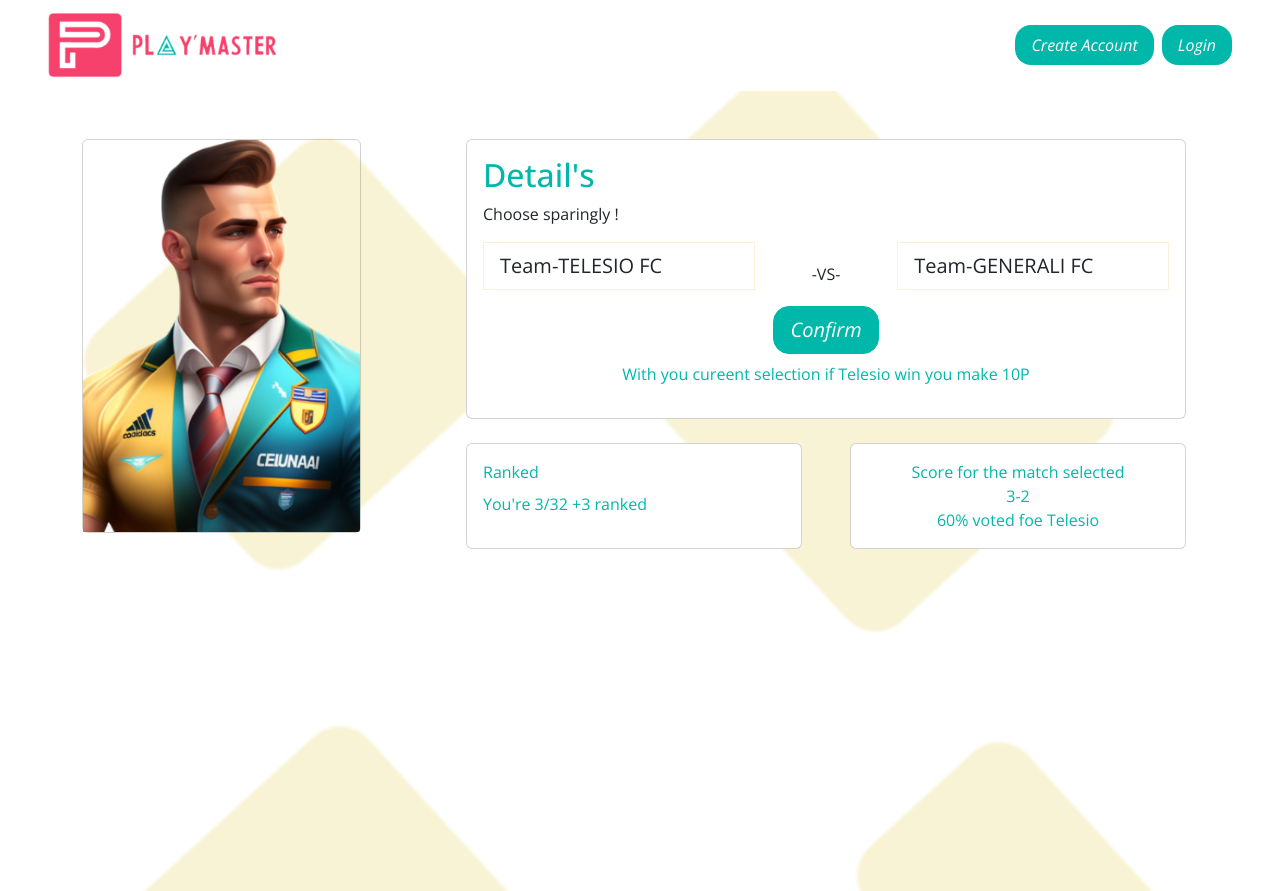
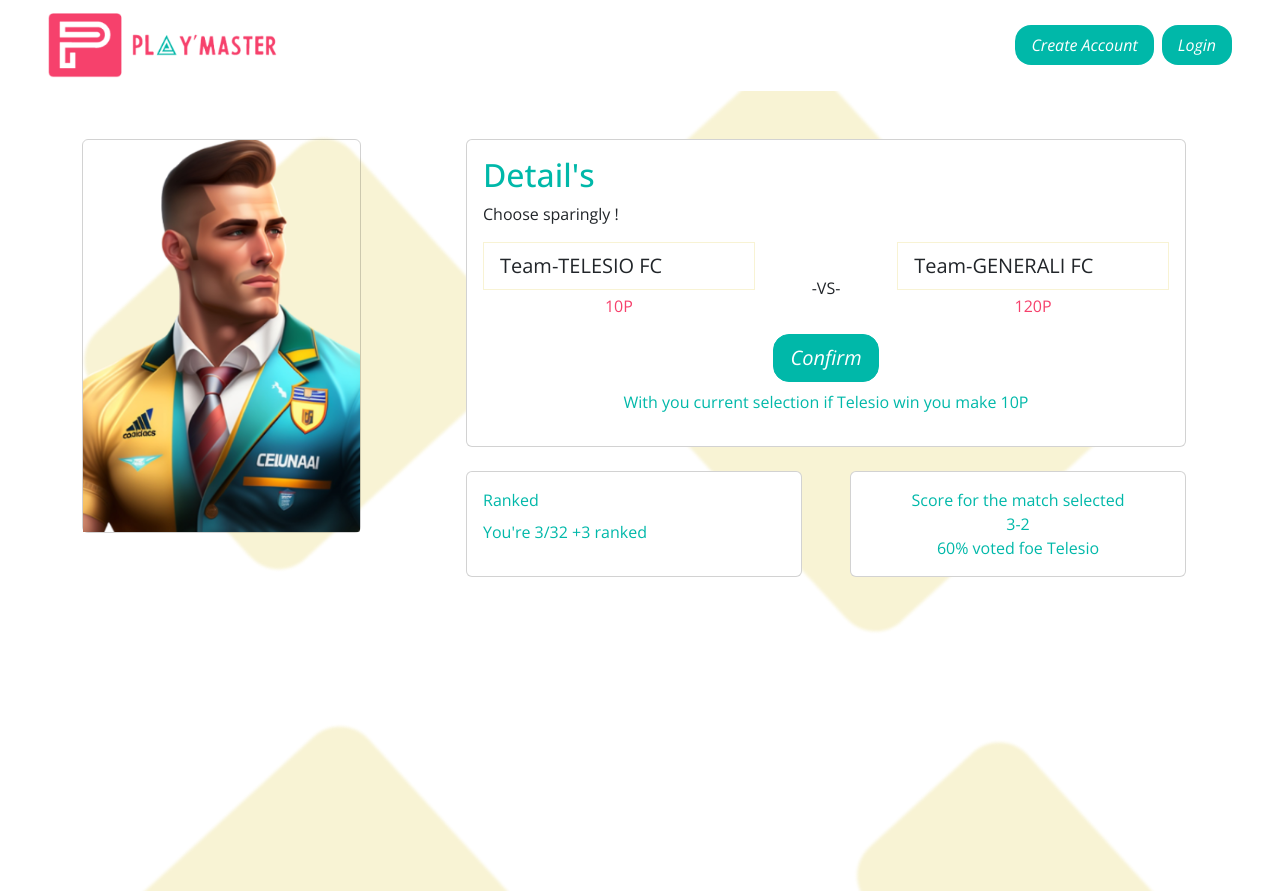
Before and after one commit to nik10-mah/play-master, a React app: page /dashborad in a window 1280 px wide. Built offline with nearby package versions, Linux system fonts and the light colour scheme.

Commit message:
bet2 page design

```diff
--- a/src/components/dashboard/Dashboard.jsx
+++ b/src/components/dashboard/Dashboard.jsx
@@ -42,9 +42,9 @@ const Dashboard = () => {
                       <h2 className="text-secondary d-block mb-2">Detail's</h2>
                       <p>Choose sparingly !</p>
                       <Row>
-                        <Col md={5}>
+                        <Col md={5} className="text-center">
                           <Form.Group
-                            className="mb-3"
+                            className="mb-1"
                             controlId="formBasicEmail"
                           >
                             <Form.Control
@@ -54,6 +54,7 @@ const Dashboard = () => {
                               placeholder="Team-TELESIO FC"
                             />
                           </Form.Group>
+                          <p className="text-primary">10P</p>
                         </Col>
                         <Col
                           md={2}
@@ -61,9 +62,9 @@ const Dashboard = () => {
                         >
                           -VS-
                         </Col>
-                        <Col md={5}>
+                        <Col md={5}  className="text-center">
                           <Form.Group
-                            className="mb-3"
+                            className="mb-1"
                             controlId="formBasicEmail"
                           >
                             <Form.Control
@@ -73,6 +74,7 @@ const Dashboard = () => {
                               placeholder="Email address"
                             />
                           </Form.Group>
+                          <p className="text-primary">120P</p>
                         </Col>
                       </Row>
                       <Row>
@@ -93,7 +95,7 @@ const Dashboard = () => {
                           className="d-flex justify-content-center align-items-center"
                         >
                           <p className="text-secondary d-block mt-2">
-                            With you cureent selection if Telesio win you make
+                            With you current selection if Telesio win you make
                             10P
                           </p>
                         </Col>
```
